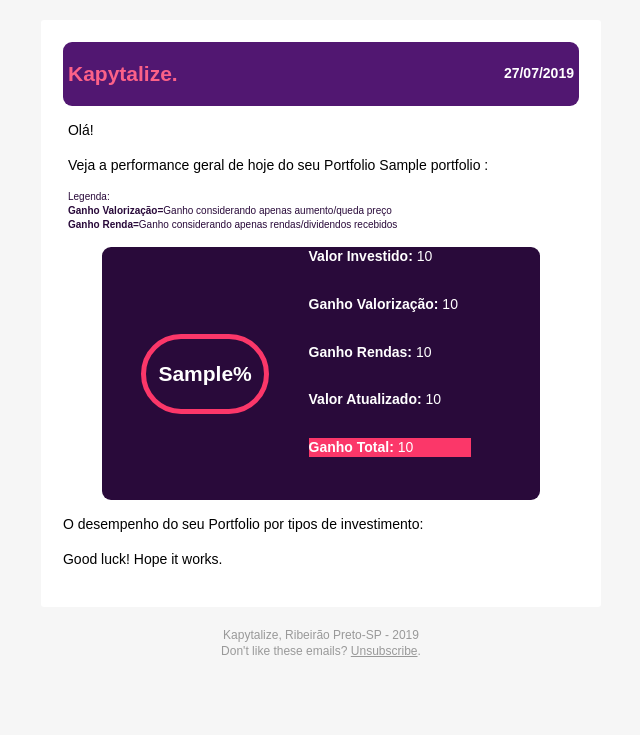
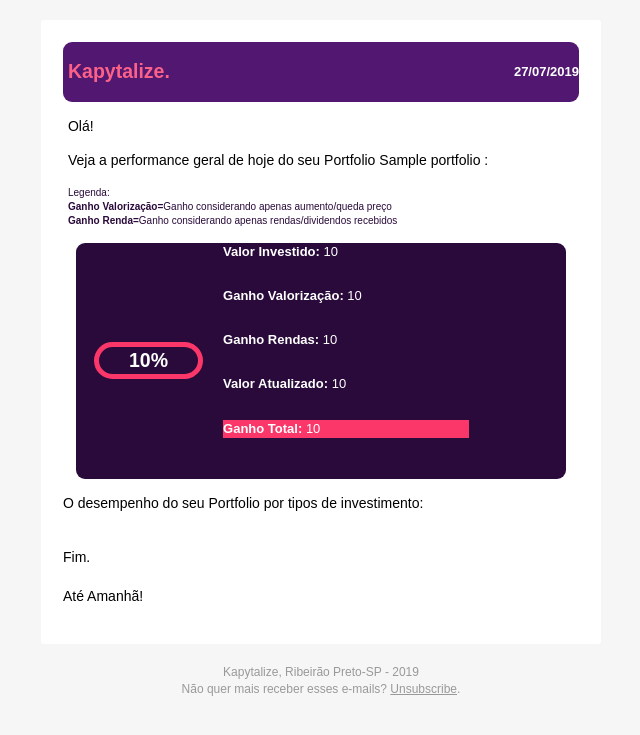
Before and after one commit to fmeiraf/KapytalizeApp, a Django app: template templates/html_email_template.html in a window 1280 px wide. Shown: the top 735 px of the page, without its empty margins (319-959 px from the left). Run offline with Django 3.2, Linux system fonts and the light colour scheme; tables that the repository leaves empty hold one stand-in row (values such as "Sample post"); the template is opened without the code that fills it: values that come from a table or form of the project are taken from there, most other values are stand-ins (such as "Sample title", 1, 10 or a date in 2020); parts of the project's set-up code (start-up, migrations or seed data) failed here and were passed over; some libraries are stand-ins or nearby versions.

Commit message:
improved html email template

```diff
--- a/templates/html_email_template.html
+++ b/templates/html_email_template.html
@@ -97,8 +97,8 @@
     <table border="0" cellpadding="0" cellspacing="0" class="body" style="border-collapse: separate; mso-table-lspace: 0pt; mso-table-rspace: 0pt; width: 100%; background-color: #f6f6f6;">
       <tr>
         <td style="font-family: sans-serif; font-size: 14px; vertical-align: top;">&nbsp;</td>
-        <td class="container" style="font-family: sans-serif; font-size: 14px; vertical-align: top; display: block; Margin: 0 auto; max-width: 580px; padding: 10px; width: 580px;">
-          <div class="content" style="box-sizing: border-box; display: block; Margin: 0 auto; max-width: 580px; padding: 10px;">
+        <td class="container" style="font-family: sans-serif; font-size: 14px; vertical-align: top; display: block; Margin: 0 auto; max-width: 600px; padding: 10px; width: 580px;">
+          <div class="content" style="box-sizing: border-box; display: block; Margin: 0 auto; max-width: 600px; padding: 10px;">
 
             <!-- START CENTERED WHITE CONTAINER -->
             <span class="preheader" style="color: transparent; display: none; height: 0; max-height: 0; max-width: 0; opacity: 0; overflow: hidden; mso-hide: all; visibility: hidden; width: 0;">This is preheader text. Some clients will show this text as a preview.</span>
@@ -109,7 +109,7 @@
                 <td class="wrapper" style="font-family: sans-serif; font-size: 14px; vertical-align: top; box-sizing: border-box; padding: 20px;">
                   <table border="0" cellpadding="0" cellspacing="0" style="border-collapse: separate; mso-table-lspace: 0pt; mso-table-rspace: 0pt; width: 100%;">
                     <tr>
-                      <td style="font-family: sans-serif; font-size: 14px; vertical-align: top;">
+                      <td style="font-family: sans-serif; font-size: 13px; vertical-align: top;">
               <!-- CABEÇALHO -->
                         <div class="dark-container" style="background-color: #511771; border-radius:9px">
                           <table border="0" cellpadding="0" cellspacing="0" class="" style="border-collapse: separate;margin-bottom:15px; mso-table-lspace: 0pt;
@@ -117,10 +117,10 @@
                             <tbody>
                               <tr style="">
                                 <td colspan="4">
-                                  <h2 style="color:#fc6188; margin-left:5px;">Kapytalize.</h2>
+                                  <h2 style="color:#fc6188; margin-left:5px;">Kapytalize.  </h2>
                                 </td>
-                                <td align="right">
-                                  <p style="color:#ffffff; margin-right:5px;"><strong>27/07/2019</strong></p>
+                                <td colspan="2" align="right">
+                                  <p style="color:#ffffff;margin-left:4px; margin-right:auto;"><strong style="margin-right:auto;">27/07/2019</strong></p>
                                 </td>
                               </tr>
                             </tbody>
@@ -143,25 +143,26 @@
                         </p>
 
             <!-- RESUMO GERAL -->
-                        <div class="dark-container" style="background-color: #290a3a; border-radius:9px; width:85%; text-align: center; margin: auto;">
+                        <div class="dark-container" style="background-color: #290a3a; border-radius:9px; width:95%; text-align: center; margin: auto;">
                           <table border="0" cellpadding="0" cellspacing="0" class="" style="border-collapse: separate;margin-bottom:15px; mso-table-lspace: 0pt;
-                                                                                            mso-table-rspace: 0pt; width: 100%; box-sizing: border-box;">
+                                                                                            mso-table-rspace: 0pt; width: 100%; box-sizing: border-box;
+                                                                                            margin-left:5px;">
                             <tbody>
                               <tr style="">
-                                <td colspan="2">
-                                  <div class="round-gain" style="text-align: center; margin:10px 5px 10px 5px; ">
+                                <td colspan="3" style="">
+                                  <div class="round-gain" style="text-align: center; margin:5px 2px 5px 2px; margin-right:5px;">
                                     <h2 style="border: 5px solid #fb3769; text-align: center; border-radius:100px;
-                                               color:#ffffff; width: 50%; padding: 20px 10px 20px 10px; margin:auto">
-                                      {{dadosTotais.GanhoPerc}}%
+                                               color:#ffffff; width: 75%; padding: 7px 4px 7px px; margin:auto; text-size:12px;">
+                                      {{dadosTotais.GanhoPerc|floatformat:'0'}}%
                                     </h2>
                                   </div>
                                 </td>
-                                <td colspan="2" style="margin-right: 5px;">
+                                <td colspan="2" style="margin-right: 2px; margin-left:4px;">
                                   <table border="0" cellpadding="0" cellspacing="0" class="" style="border-collapse: separate;margin-bottom:15px; mso-table-lspace: 0pt;
-                                                                                                    mso-table-rspace: 0pt; width: 100%; box-sizing: border-box;">
+                                                                                                    mso-table-rspace: 0pt; width: 100%; box-sizing: border-box; margin-left:4px;">
                                     <tbody>
                                       <tr style="">
-                                        <td style="color:#ffffff; margin: 0px 0px 0px 0px; padding: 0px 0px 0px 0px; height:15px;">
+                                        <td style="color:#ffffff; margin-left: 0px; margin-right: 0px; margin-top: 0px; margin-bottom: 0px; padding: 0px 0px 0px 0px; height:15px;">
                                           <div style="width: 100%; height: 100%;">
                                             <p style="text-align: left;"> <strong>Valor Investido:</strong> {{dadosTotais.valorAplicado|floatformat:'0'}} </p>
                                           </div>
@@ -305,19 +307,19 @@
                                                                                                       margin: 10px 2px 15px 2px">
                                       <thead>
                                         <tr>
-                                          <th style="font-size:13px;">Ativo</th>
-                                          <th style="font-size:13px;">Ganho Total R$</th>
-                                          <th style="font-size:13px;">Ganho Total %</th>
+                                          <th></th>
+                                          <th style="font-size:11px; margin:2px 2px 2px 2px;">Ativo </th>
+                                          <th style="font-size:11px; margin:2px 2px 2px 2px; ">Ganho Total R$  </th>
+                                          <th style="font-size:11px; margin:2px 2px 2px 2px;">Ganho Total % </th>
                                         </tr>
                                       </thead>
                                       <tbody>
-
-                                        <tr style="">
                                         {% for aplic, dadosAplic in aplicacoes.items %}
                                           {% if aplic.ativo.grupo_ativo.desc_grupo == 'FII' %}
+                                        <tr style="">
                                             <div style="margin-top:10px;">
                                               <td style="font-size:12px; margin:2px 2px 2px 2px;">{{aplic.ativo.sigla_ativo}}</td>
-                                              <td style="font-size:12px;  ">
+                                              <td style="font-size:12px;">
                                                 <div style="margin:auto; background-color: #641b44; width:60%; border-radius:80px;
                                                             padding:5px 2px 5px 2px; color:#ffffff;">
                                                   {{ dadosAplic.ganhoNominalRendas|floatformat:'0' }}
@@ -607,7 +613,7 @@
                                                 </div>
                                             {% endif %}
                         {% endfor %}
-                        <p style="font-family: sans-serif; font-size: 14px; font-weight: normal; margin: 0; Margin-bottom: 15px;">Good luck! Hope it works.</p>
+                        <p style="font-family: sans-serif; font-size: 14px; font-weight: normal; margin: 0; Margin-bottom: 15px;"><br> Fim. <br><br> Até Amanhã!</p>
 
                       </td>
                     </tr>
```
Also changed, not shown: other parts of templates/html_email_template.html (+28 -23 lines).
